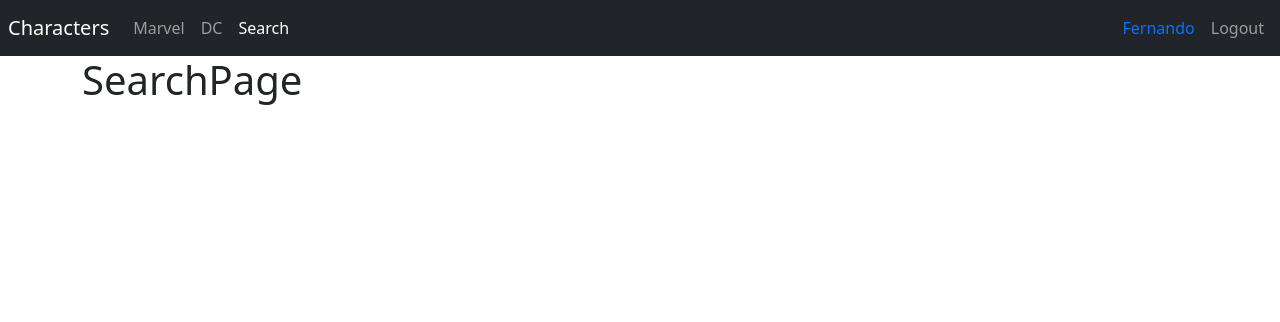
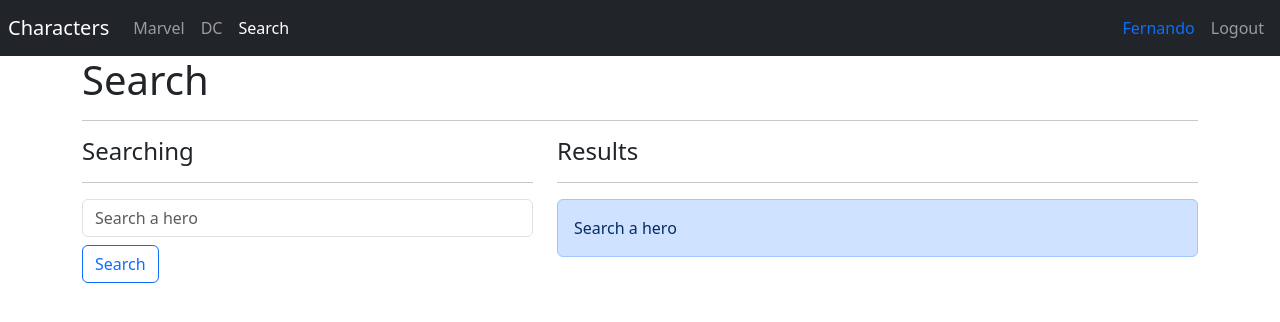
Before and after one commit to Fernando-LRz/heroes-app, a React (Vite) app: page /search in a window 1280 px wide. Shown: the top 322 px of the page. Built offline with nearby package versions, Linux system fonts and the light colour scheme.

Commit message:
character search functionality added

```diff
--- a/package.json
+++ b/package.json
@@ -10,6 +10,7 @@
     "preview": "vite preview"
   },
   "dependencies": {
+    "query-string": "^8.1.0",
     "react": "^18.2.0",
     "react-dom": "^18.2.0",
     "react-router-dom": "^6.21.1"
--- /dev/null
+++ b/src/heroes/helpers/getHeroesByName.js
@@ -0,0 +1,10 @@
+import { heroes } from '../data/heroes';
+
+export const getHeroesByName = ( name = '' ) => {
+    name = name.toLocaleLowerCase().trim();
+    if(name.length === 0) return [];
+
+    return heroes.filter(
+        hero => hero.superhero.toLocaleLowerCase().includes( name )
+    );
+}
--- a/src/heroes/helpers/index.js
+++ b/src/heroes/helpers/index.js
@@ -1,2 +1,3 @@
 export * from './getHeroesByPublisher';
 export * from './getHeroById';
+export * from './getHeroesByName';
--- a/src/heroes/pages/SearchPage.jsx
+++ b/src/heroes/pages/SearchPage.jsx
@@ -1,5 +1,88 @@
+import { useLocation, useNavigate } from 'react-router-dom';
+import queryString from 'query-string';
+
+import { useForm } from '../../hooks/useForm';
+import { HeroCard } from '../components';
+import { getHeroesByName } from '../helpers';
+
 export const SearchPage = () => {
+
+    const navigate = useNavigate();
+    const location = useLocation();
+
+    const { q = '' } = queryString.parse( location.search );
+
+    const heroes = getHeroesByName(q);
+
+    const showSearch = (q.length === 0);
+    const showError = (q.length > 0) && heroes.length === 0;
+
+    const { searchText, onInputChange } = useForm({
+        searchText: q
+    });
+
+    const onSearchSubmit = (e) => {
+        e.preventDefault();
+        // if(searchText.trim().length <= 1) return;
+
+        navigate(`?q=${ searchText }`);
+    };
+
     return (
-        <h1>SearchPage</h1>
+        <>
+            <h1>Search</h1>
+            <hr />
+
+            <div className="row">
+                <div className="col-5">
+                    <h4>Searching</h4>
+                    <hr />
+
+                    <form onSubmit={ onSearchSubmit }>
+                        <input
+                            type="text"
+                            placeholder="Search a hero"
+                            name="searchText"
+                            className="form-control"
+                            autoComplete="off"
+                            value={ searchText }
+                            onChange={ onInputChange }
+                        />
+
+                        <button
+                            className="btn btn-outline-primary mt-2"
+                        >
+                            Search
+                        </button>
+                    </form>
+                </div>
+
+                <div className="col-7">
+                    <h4>Results</h4>
+                    <hr />
+
+                    <div
+                        className="alert alert-primary animate__animated animate__fadeInLeft"
+                        style={{ display: showSearch ? '' : 'none' }}
+                    >
+                        Search a hero
+                    </div>
+
+                    <div
+                        className="alert alert-danger animate__animated animate__fadeInLeft"
+                        style={{ display: showError ? '' : 'none' }}
+                    >
+                        No hero with <b>{ q }</b>
+                    </div>
+
+                    {
+                        heroes.map(hero => (
+                            <HeroCard hero={ hero } key={ hero.id }/>
+                        ))
+                    }
+
+                </div>
+            </div>
+        </>
     );
 };
--- /dev/null
+++ b/src/hooks/useForm.js
@@ -0,0 +1,26 @@
+import { useState } from 'react';
+
+export const useForm = ( initialForm = {} ) => {
+
+    const [ formState, setFormState ] = useState(initialForm);
+
+    const onInputChange = ({ target }) => {
+        const { name, value } = target;
+
+        setFormState({
+            ...formState,
+            [ name ]: value
+        });
+    };
+
+    const onResetForm = () => {
+        setFormState(initialForm);
+    };
+
+    return {
+        ...formState,
+        formState,
+        onInputChange,
+        onResetForm
+    };
+};
```
Also changed, not shown: 1 other file (tests, documents, lock files or other folders).
